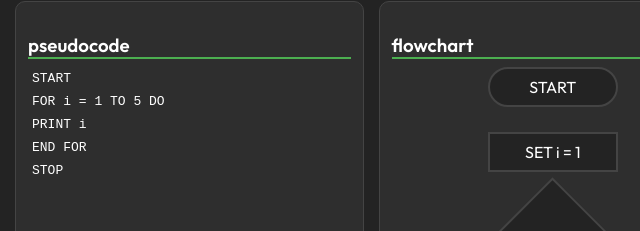
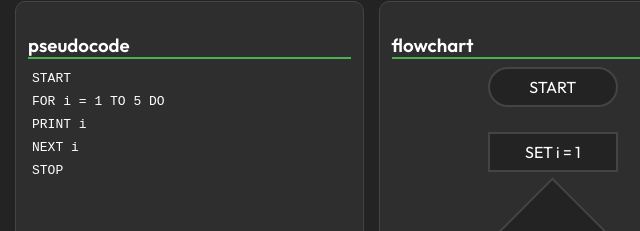
Before and after one commit to mangaladilip/loop-trace-table, a plain HTML site: page index.html in a window 1280 px wide. Shown: the part 64-295 px from the top of the page, 0-640 px from the left. Drawn offline with Linux system fonts and the light colour scheme.

Commit message:
Update index.html

```diff
--- a/index.html
+++ b/index.html
@@ -155,7 +155,7 @@ button {
 <div id="p0" class="line">START</div>
 <div id="p1" class="line">FOR i = 1 TO 5 DO</div>
 <div id="p2" class="line">PRINT i</div>
-<div id="p3" class="line">END FOR</div>
+<div id="p3" class="line">NEXT i</div>
 <div id="p4" class="line">STOP</div>
 </div>
 
```
